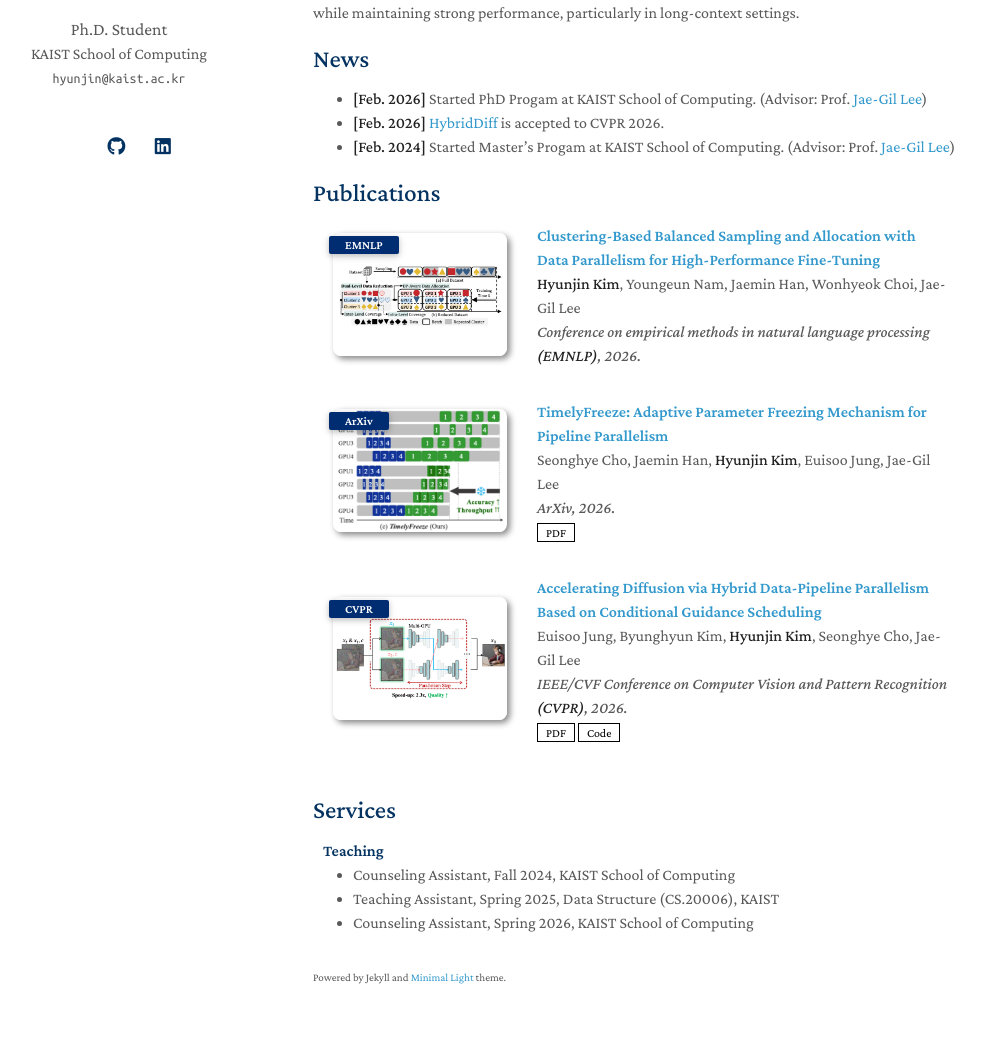
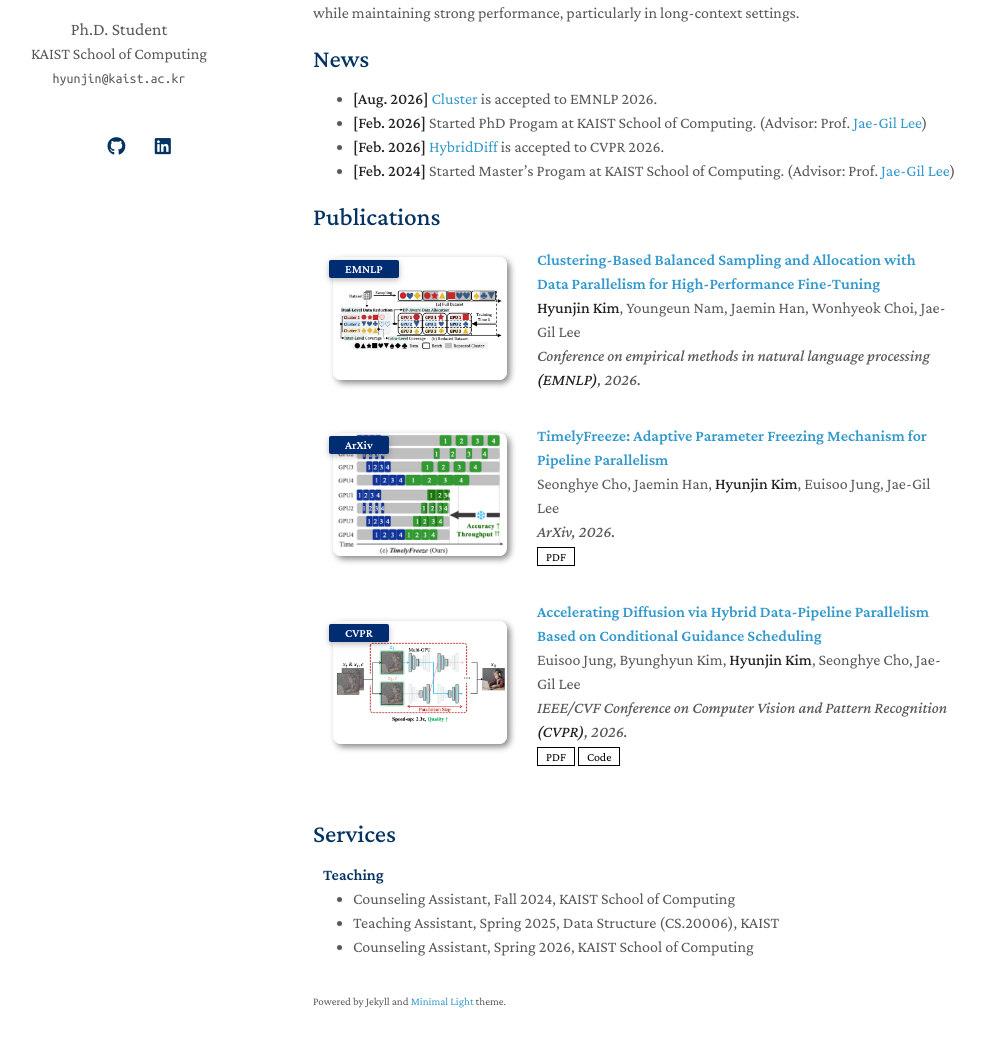
Before and after one commit to Hyunjin1228/Hyunjin1228.github.io, a Jekyll site: the page built from index.md, in a window 1280 px wide and 1306 px high. Shown: the part 224-1271 px from the top of the window, without its empty margins (157-1142 px from the left). Built offline with Jekyll 4.4.1, drawn with Linux system fonts in a browser that asks for light colours; a style sheet for code colours, icons or effects is not loaded.

Commit message:
Add news entry for Cluster acceptance at EMNLP 2026

```diff
--- a/index.md
+++ b/index.md
@@ -19,6 +19,7 @@ My research focuses on efficient and reliable large language models, with an emp
 
 ## News
 
+- **[Aug. 2026]** [Cluster](https://arxiv.org/pdf/2602.21760) is accepted to EMNLP 2026.
 - **[Feb. 2026]** Started PhD Progam at KAIST School of Computing. (Advisor: Prof. [Jae-Gil Lee](https://www.kaistdmlab.org/jaegil))
 - **[Feb. 2026]** [HybridDiff](https://arxiv.org/pdf/2602.21760) is accepted to CVPR 2026.
 - **[Feb. 2024]** Started Master's Progam at KAIST School of Computing. (Advisor: Prof. [Jae-Gil Lee](https://www.kaistdmlab.org/jaegil))
```
